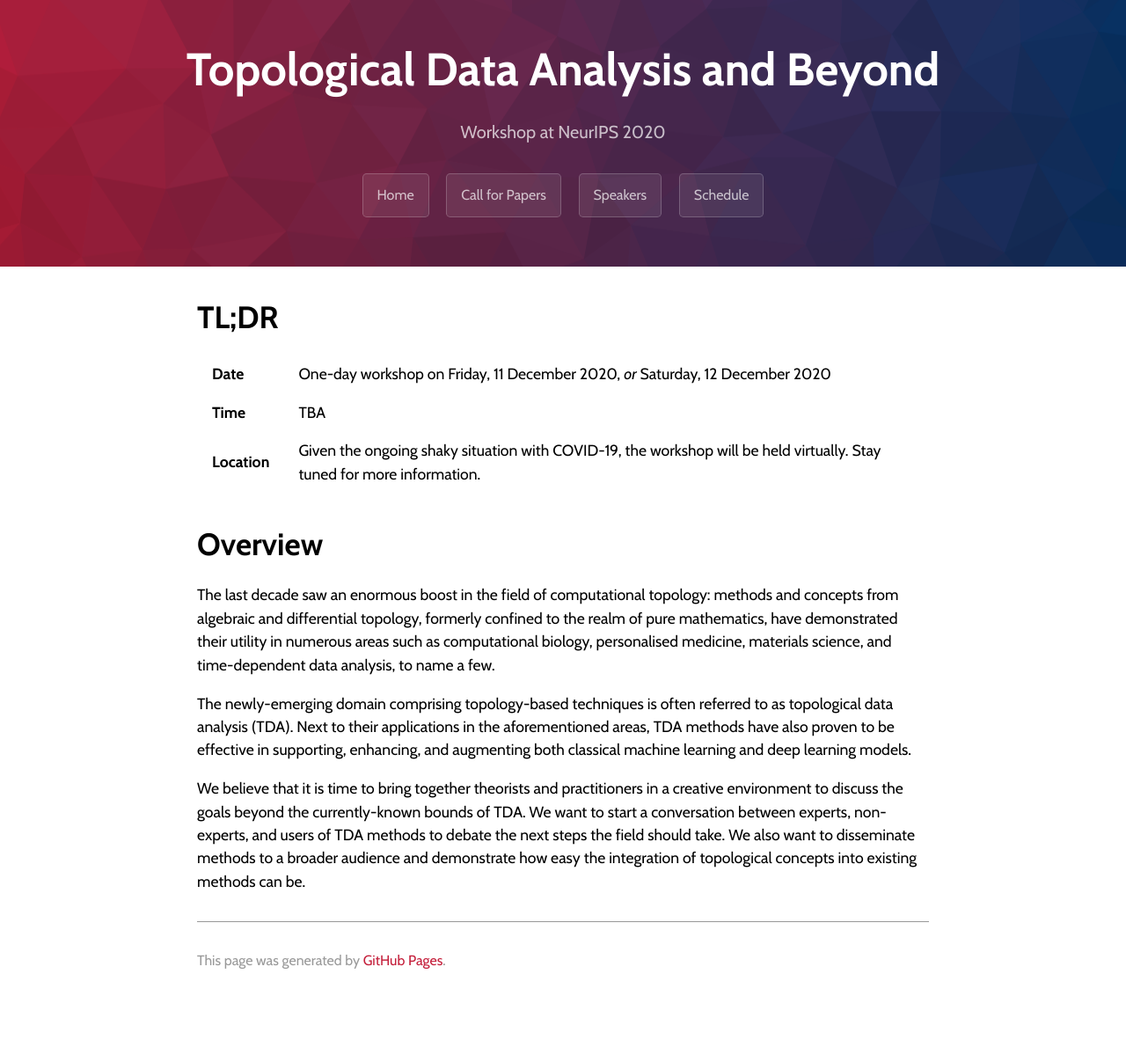
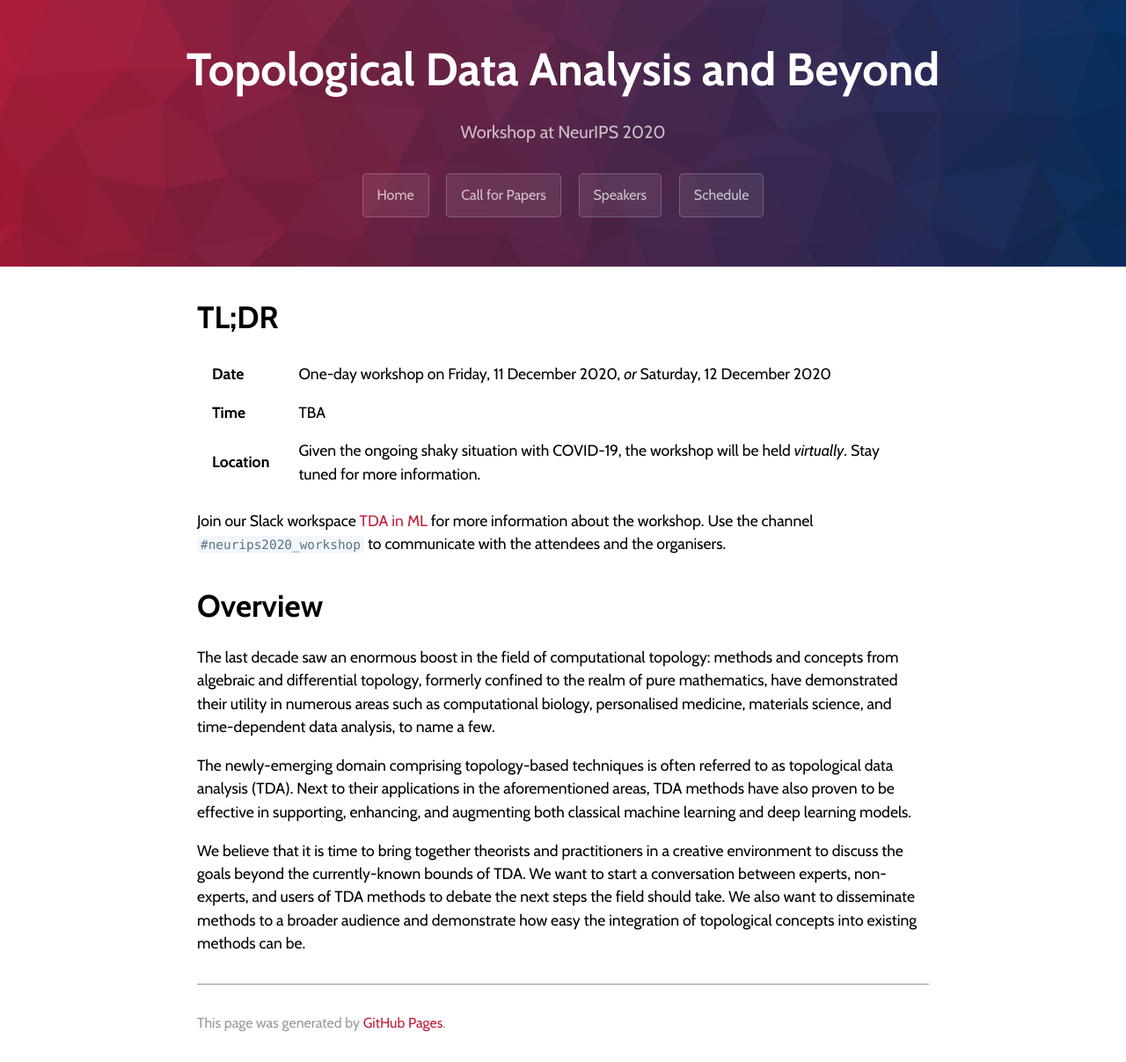
Before and after one commit to tda-in-ml/tda-in-ml.github.io, a Jekyll site: the page built from index.md, in a window 1280 px wide. Shown: the whole page at 88% size. Built offline with Jekyll 4.4.1, drawn with Linux system fonts in a browser that asks for light colours; our own code applies the rules of GitHub Pages for plain Markdown files; before the commit the page ends 1136 px from its top, so only the background shows below that.

Commit message:
Added link to Slack workspace

```diff
--- a/index.md
+++ b/index.md
@@ -6,7 +6,11 @@ layout: default
 
 | **Date** |One-day workshop on Friday, 11 December 2020, *or* Saturday, 12 December 2020 |
 | **Time** | TBA |
-| **Location** | Given the ongoing shaky situation with COVID-19, the workshop will be held virtually. Stay tuned for more information. |
+| **Location** | Given the ongoing shaky situation with COVID-19, the workshop will be held *virtually*. Stay tuned for more information. |
+
+Join our Slack workspace [TDA in ML](https://tda-in-ml.slack.com/join/shared_invite/enQtOTIyMTIyNTYxMTM2LTA2YmQyZjVjNjgxZWYzMDUyODY5MjlhMGE3ZTI1MzE4NjI2OTY0MmUyMmQ3NGE0MTNmMzNiMTViMjM2MzE4OTc#/) for more information about the workshop.
+Use the channel `#neurips2020_workshop` to communicate with the
+attendees and the organisers.
 
 # Overview
 
```
